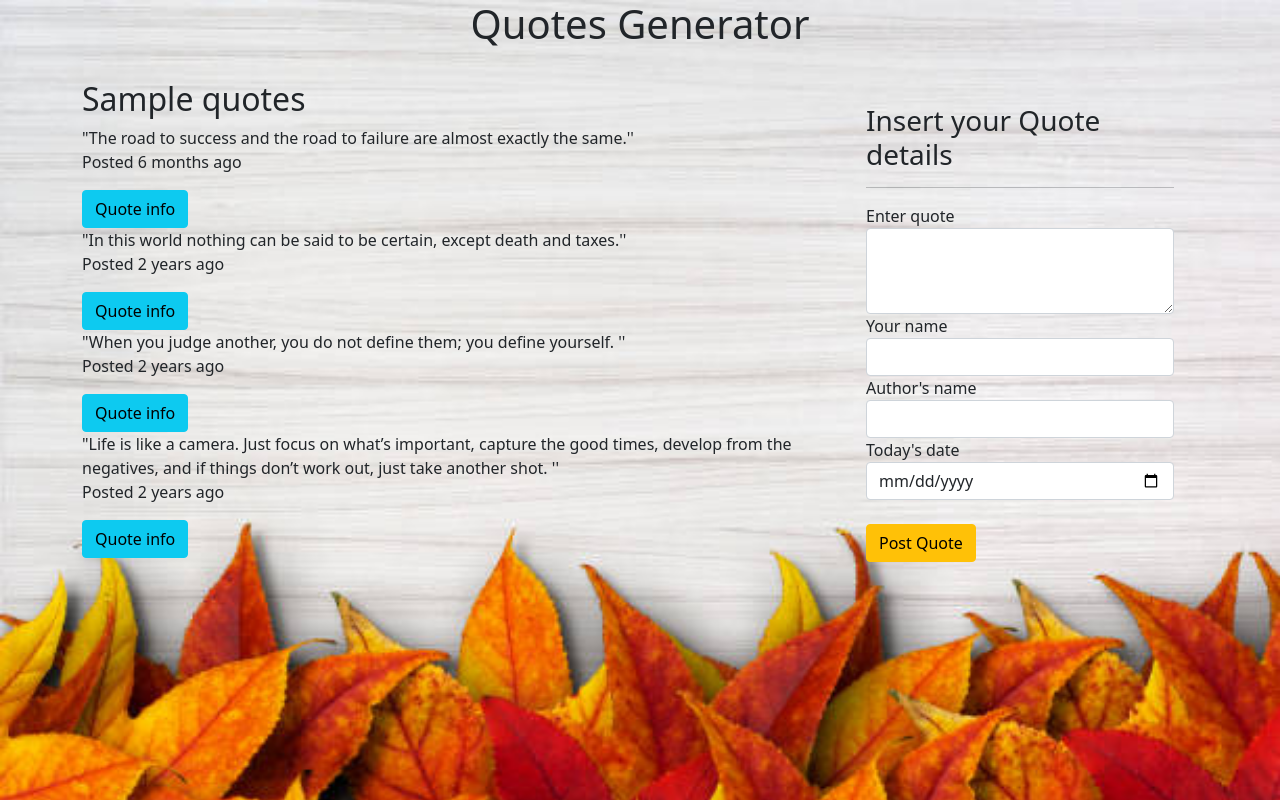
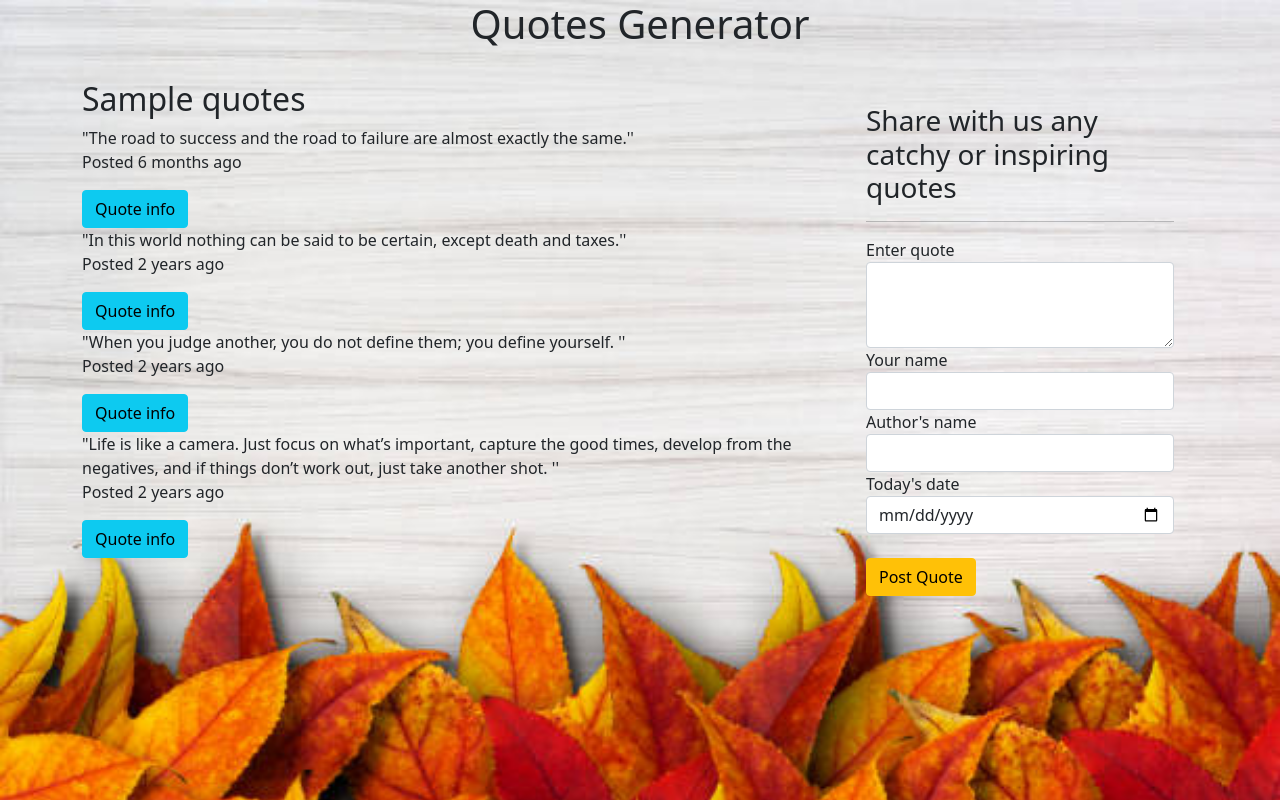
Before and after one commit to IsaacMurage-dev/QuotesApp, an Angular app: page / in a window 1280 px wide. Built offline with nearby package versions, Linux system fonts and the light colour scheme.

Commit message:
make changes to form.component

```diff
--- a/src/app/quote-form/quote-form.component.html
+++ b/src/app/quote-form/quote-form.component.html
@@ -1,6 +1,6 @@
 <div class="container-fluid">
     <br>
-    <h3>Insert your Quote details</h3>
+    <h3>Share with us any catchy or inspiring quotes</h3>
     <hr>
     <form  (ngSubmit)='submitQuote()' #quoteForm='ngForm'>
 
```
